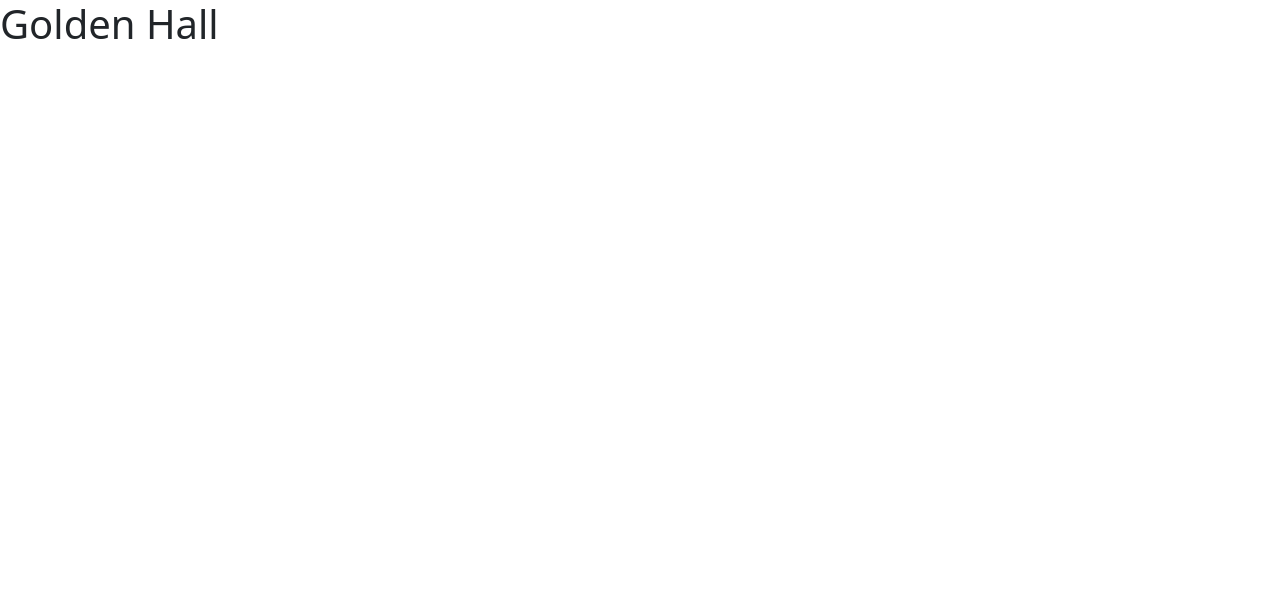
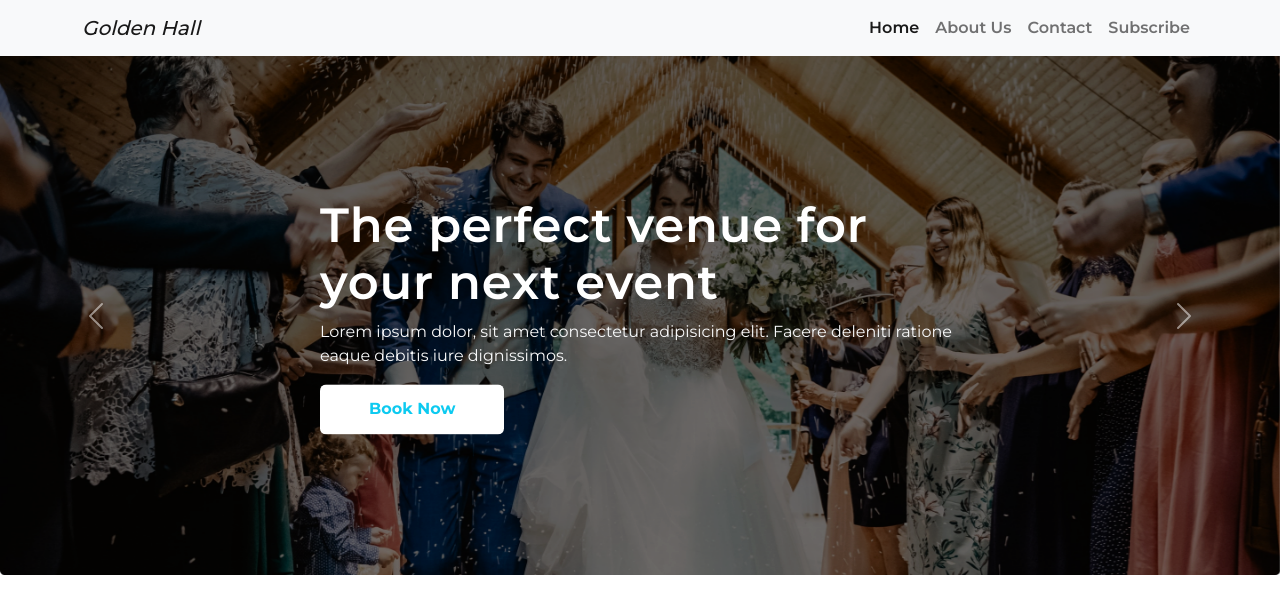
Before and after one commit to smsakawat/Golden-Hall, a plain HTML site: page index.html in a window 1280 px wide. Drawn offline with nearby package versions, Linux system fonts and the light colour scheme.

Commit message:
added nav and banner

```diff
--- a/index.html
+++ b/index.html
@@ -4,19 +4,114 @@
     <meta charset="utf-8" />
     <meta name="viewport" content="width=device-width, initial-scale=1" />
     <title>Golden Hall</title>
+    <!-- google fonts -->
+    <link rel="preconnect" href="https://fonts.googleapis.com" />
+    <link rel="preconnect" href="https://fonts.gstatic.com" crossorigin />
+    <link
+      href="https://fonts.googleapis.com/css2?family=Montserrat:wght@400;500;600;700&display=swap"
+      rel="stylesheet"
+    />
+    <!-- bootstrap css cdn -->
     <link
       href="https://cdn.jsdelivr.net/npm/bootstrap@5.2.0/dist/css/bootstrap.min.css"
       rel="stylesheet"
       integrity="sha384-gH2yIJqKdNHPEq0n4Mqa/HGKIhSkIHeL5AyhkYV8i59U5AR6csBvApHHNl/vI1Bx"
       crossorigin="anonymous"
     />
+    <!-- custom stylesheets -->
+    <link rel="stylesheet" href="styles/styles.css" />
   </head>
   <body>
+    <!-- header -->
     <header>
-      <h1>Golden Hall</h1>
+      <nav class="navbar navbar-expand-lg bg-light">
+        <div class="container">
+          <a class="navbar-brand nav-logo" href="#">
+            <em>Golden Hall</em>
+          </a>
+          <button
+            class="navbar-toggler"
+            type="button"
+            data-bs-toggle="collapse"
+            data-bs-target="#navbarNavAltMarkup"
+            aria-controls="navbarNavAltMarkup"
+            aria-expanded="false"
+            aria-label="Toggle navigation"
+          >
+            <span class="navbar-toggler-icon"></span>
+          </button>
+          <div class="collapse navbar-collapse" id="navbarNavAltMarkup">
+            <div class="navbar-nav ms-auto">
+              <a class="nav-link active" aria-current="page" href="#">Home</a>
+              <a class="nav-link" href="#">About Us</a>
+              <a class="nav-link" href="#">Contact</a>
+              <a class="nav-link" href="#">Subscribe</a>
+            </div>
+          </div>
+        </div>
+      </nav>
+      <!-- slider -->
+      <div
+        id="carouselExampleFade"
+        class="carousel slide carousel-fade"
+        data-bs-ride="carousel"
+      >
+        <div class="carousel-inner slider-container">
+          <div class="carousel-item active">
+              <img
+              src="resources/images/banner.png"
+              class="d-block w-100 slider-img"
+              alt="..."
+            />
+          </div>
+          <div class="carousel-item">
+              <img
+              src="resources/images/banner.png"
+              class="d-block w-100 slider-img"
+              alt="..."
+            />
+          </div>
+          <div class="carousel-item">
+            <img
+            src="resources/images/banner.png"
+            class="d-block w-100 slider-img"
+            alt="..."
+          />
+          </div>
+        <div class="banner-details">
+          <h1 class="main-title text-white mb-2">
+            The perfect venue for<br />your next event
+          </h1>
+          <p class="text-light mb-3 main-description">
+            Lorem ipsum dolor, sit amet consectetur adipisicing elit. Facere
+            deleniti ratione eaque debitis iure dignissimos.
+          </p>
+          <button class="btn text-info header-btn">Book Now</button>
+        </div>
+        <button
+          class="carousel-control-prev"
+          type="button"
+          data-bs-target="#carouselExampleFade"
+          data-bs-slide="prev"
+        >
+          <span class="carousel-control-prev-icon" aria-hidden="true"></span>
+          <span class="visually-hidden">Previous</span>
+        </button>
+        <button
+          class="carousel-control-next"
+          type="button"
+          data-bs-target="#carouselExampleFade"
+          data-bs-slide="next"
+        >
+          <span class="carousel-control-next-icon" aria-hidden="true"></span>
+          <span class="visually-hidden">Next</span>
+        </button>
+      </div>
     </header>
     <main></main>
     <footer></footer>
+
+    <!-- bootstrap js cdn -->
     <script
       src="https://cdn.jsdelivr.net/npm/bootstrap@5.2.0/dist/js/bootstrap.bundle.min.js"
       integrity="sha384-A3rJD856KowSb7dwlZdYEkO39Gagi7vIsF0jrRAoQmDKKtQBHUuLZ9AsSv4jD4Xa"
--- a/styles/styles.css
+++ b/styles/styles.css
@@ -1,5 +1,52 @@
-* {
-  padding: 0;
-  margin: 0;
-  box-sizing: border-box;
+/* ---------------
+COMMON STYLES
+------------------ */
+body {
+  font-family: "Montserrat", sans-serif;
 }
+
+/*----------------
+ COMPONENT STYLES
+ -----------------*/
+
+/* Header Styles */
+
+.nav-link {
+  font-weight: 600;
+}
+.nav-logo {
+  font-weight: 500;
+}
+
+/* To change the height of slider image */
+/* .carousel-item {
+  float: none !important;
+  margin-right: 100% !important;
+}
+.slider-img {
+  height: 90vmin !important;
+} */
+.slider-container {
+  position: relative !important;
+}
+.banner-details {
+  z-index: 100;
+  position: absolute;
+  top: 50%;
+  left: 50%;
+  transform: translate(-50%, -50%);
+}
+.main-title {
+  font-weight: 600;
+  font-size: 48px;
+  line-height: 1.2;
+  letter-spacing: 0.8px;
+}
+.main-description {
+  line-height: 1.5;
+}
+.header-btn {
+  background-color: #fff;
+  padding: 0.75rem 3rem;
+  font-weight: 700;
+}
```
Also changed, not shown: resources/images/hall.png (added), resources/images/party.png (added).
